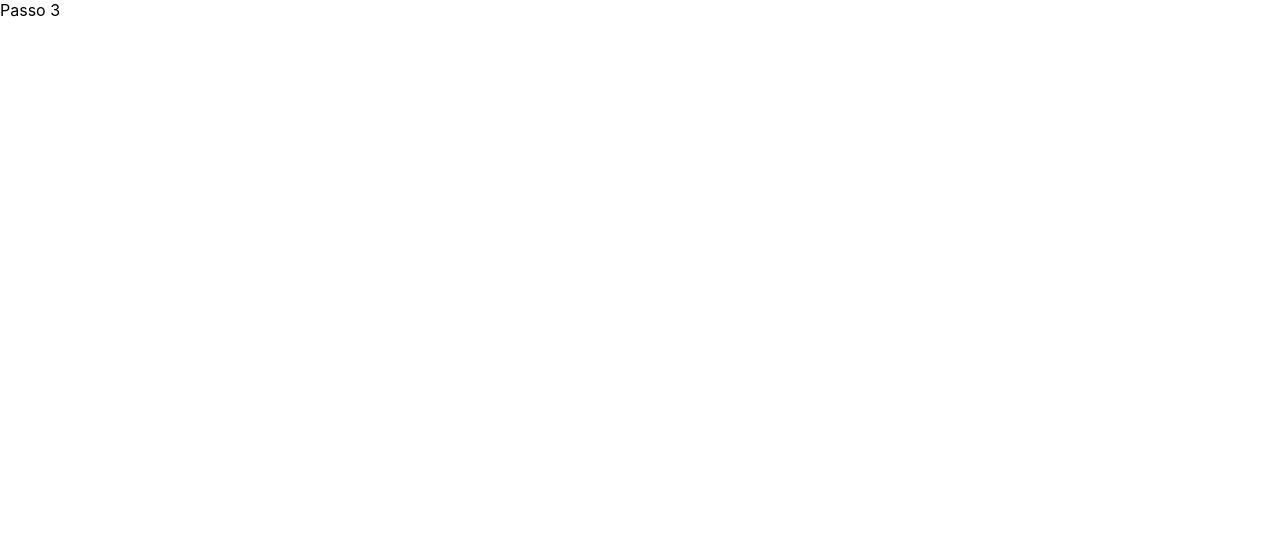
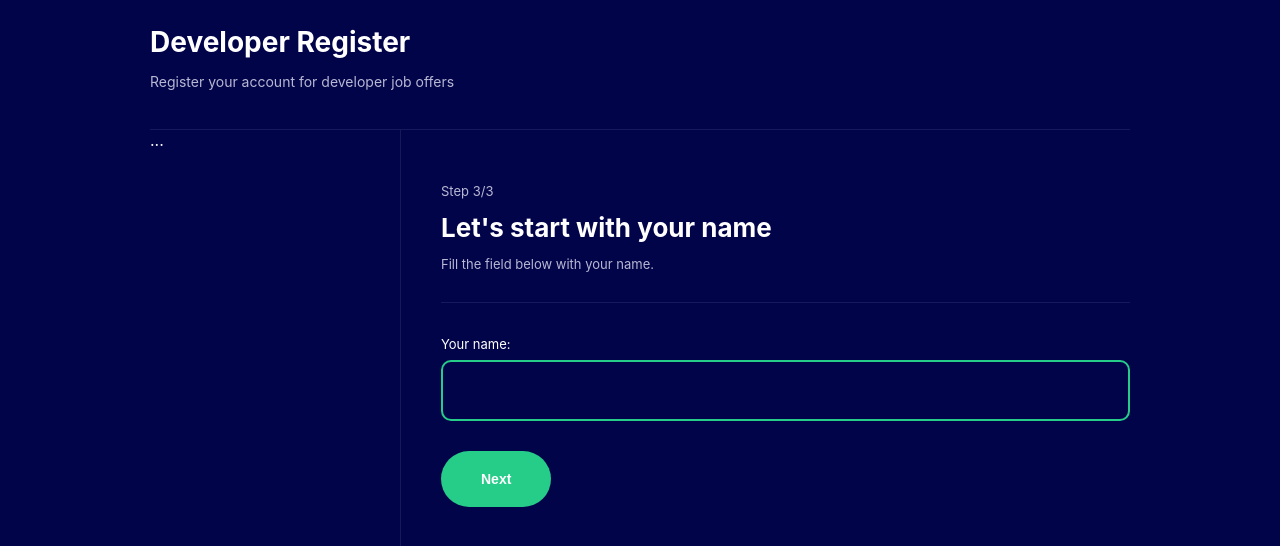
Before and after one commit to icaroperetti/multipart-form, a React (Create React App) app: page /step3 in a window 1280 px wide. Shown: the top 546 px of the page. Built offline with nearby package versions, Linux system fonts and the light colour scheme.

Commit message:
feat: Making sure that the user name is not empty

```diff
--- a/src/pages/FormStep2/index.tsx
+++ b/src/pages/FormStep2/index.tsx
@@ -1,4 +1,4 @@
-import { useHistory } from "react-router-dom";
+import { useHistory, Link } from "react-router-dom";
 import * as C from "./styles";
 import { useForm, FormActions } from "../../contexts/FormContext";
 import { Theme } from "../../components/Theme";
@@ -10,22 +10,19 @@ export const FormStep2 = () => {
   const { state, dispatch } = useForm();
 
   useEffect(() => {
-    dispatch({
-      type: FormActions.setCurrentStep,
-      payload: 2,
-    });
+    if (state.name === "") {
+      history.push("/");
+    } else {
+      dispatch({
+        type: FormActions.setCurrentStep,
+        payload: 2,
+      });
+    }
   }, []);
-
-  const handleNameChange = (e: ChangeEvent<HTMLInputElement>) => {
-    dispatch({
-      type: FormActions.setName,
-      payload: e.target.value,
-    });
-  };
 
   const handleNextStep = () => {
     if (state.name !== "") {
-      history.push("/step2");
+      history.push("/step3");
     } else {
       alert("Please enter your name");
     }
@@ -42,8 +39,8 @@ export const FormStep2 = () => {
     <Theme>
       <C.Container>
         <p>Step 2/3</p>
-        <h1>Let's start with your name</h1>
-        <p>Fill the field below with your name.</p>
+        <h1>{state.name}, what best describes you?</h1>
+        <p>Choose one option</p>
 
         <hr />
 
@@ -63,6 +60,7 @@ export const FormStep2 = () => {
           onClick={() => setLevel(1)}
         />
 
+        <Link to="/" className="backButton">Voltar</Link>
         <button onClick={handleNextStep}>Next</button>
       </C.Container>
     </Theme>
--- a/src/pages/FormStep2/styles.ts
+++ b/src/pages/FormStep2/styles.ts
@@ -47,4 +47,11 @@ export const Container = styled.div`
     cursor: pointer;
     margin-top: 30px;
   }
+
+  .backButton {
+    font-size: 16px;
+    text-decoration: none;
+    padding: 20px 40px;
+    color: #b8b8d4;
+  }
 `;
--- a/src/pages/FormStep3/index.tsx
+++ b/src/pages/FormStep3/index.tsx
@@ -1,10 +1,56 @@
-import * as C from './styles';
-
+import { useHistory } from "react-router-dom";
+import * as C from "./styles";
+import { useForm, FormActions } from "../../contexts/FormContext";
+import { Theme } from "../../components/Theme";
+import { ChangeEvent, useEffect } from "react";
 
 export const FormStep3 = () => {
+  const history = useHistory();
+  const { state, dispatch } = useForm();
+
+  useEffect(() => {
+    dispatch({
+      type: FormActions.setCurrentStep,
+      payload: 3,
+    });
+  }, []);
+
+  const handleNameChange = (e: ChangeEvent<HTMLInputElement>) => {
+    dispatch({
+      type: FormActions.setName,
+      payload: e.target.value,
+    });
+  };
+
+  const handleNextStep = () => {
+    if (state.name !== "") {
+      history.push("/step2");
+    } else {
+      alert("Please enter your name");
+    }
+  };
+
   return (
-    <C.Container>
-      Passo 3
-    </C.Container>
+    <Theme>
+      <C.Container>
+        <p>Step 3/3</p>
+        <h1>Let's start with your name</h1>
+        <p>Fill the field below with your name.</p>
+
+        <hr />
+
+        <label>
+          Your name:
+          <input
+            type="text"
+            autoFocus
+            value={state.name}
+            onChange={handleNameChange}
+          />
+        </label>
+
+        <button onClick={handleNextStep}>Next</button>
+      </C.Container>
+    </Theme>
   );
-}
+};
--- a/src/pages/FormStep3/styles.ts
+++ b/src/pages/FormStep3/styles.ts
@@ -1,6 +1,50 @@
 import styled from "styled-components";
 
 export const Container = styled.div`
+  p {
+    font-size: 13px;
+    color: #b8b8d4;
+  }
 
+  h1 {
+    margin: 0;
+    padding: 0;
+    font-size: 26px;
+  }
 
+  hr {
+    height: 1px;
+    border: 0;
+    background-color: #16195c;
+    margin: 30px 0;
+  }
+  label {
+    font-size: 13px;
+
+    input {
+      display: block;
+      margin-top: 7px;
+      box-sizing: border-box;
+      width: 100%;
+      padding: 20px 10px;
+      border: 2px solid #25cd89;
+      border-radius: 10px;
+      color: #fff;
+      outline: 0;
+      font-size: 15px;
+      background-color: #02044a;
+    }
+  }
+
+  button {
+    background-color: #25cd89;
+    color: #fff;
+    font-size: 14px;
+    font-weight: bold;
+    padding: 20px 40px;
+    border: 0;
+    border-radius: 30px;
+    cursor: pointer;
+    margin-top: 30px;
+  }
 `;
```
